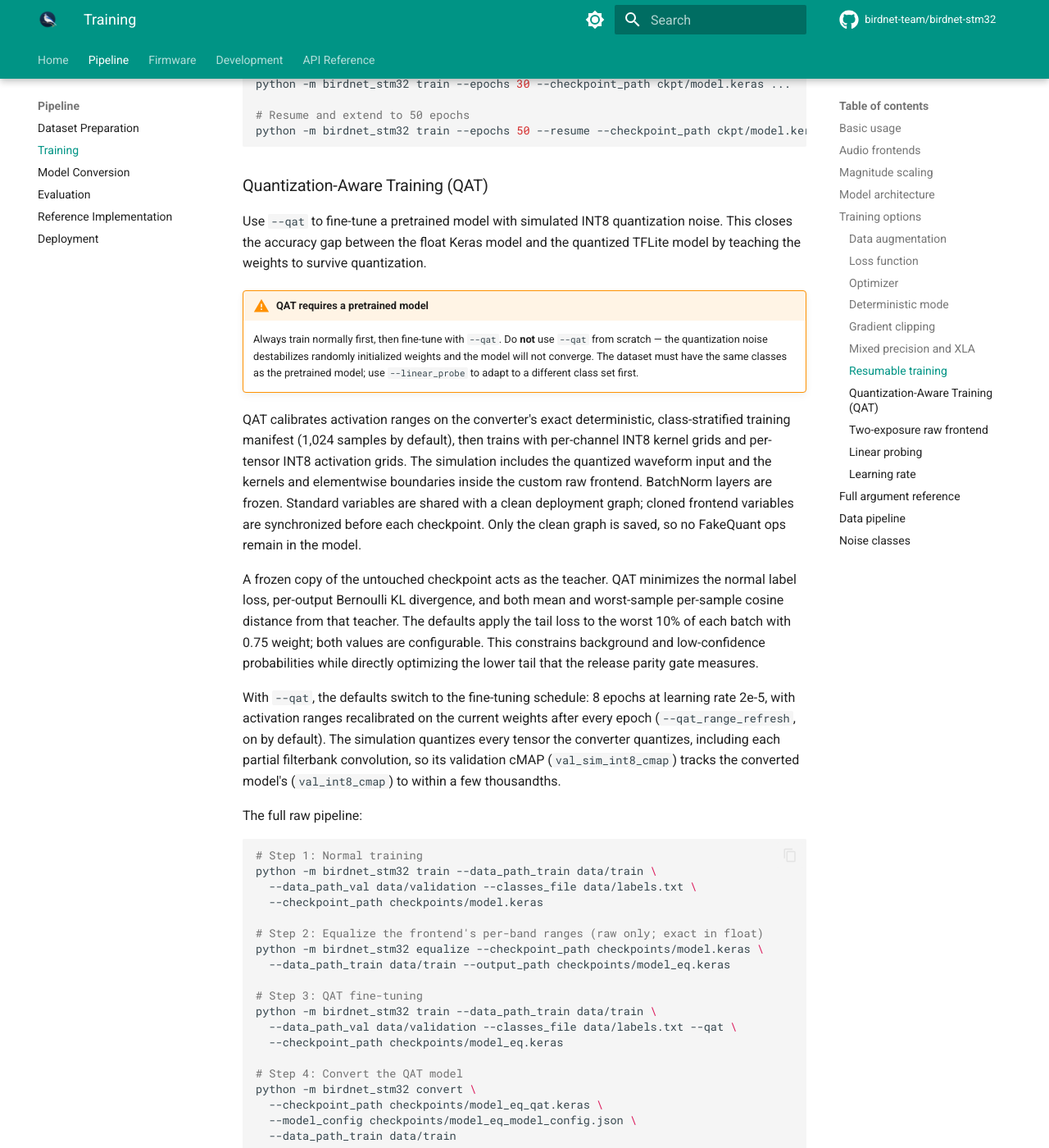
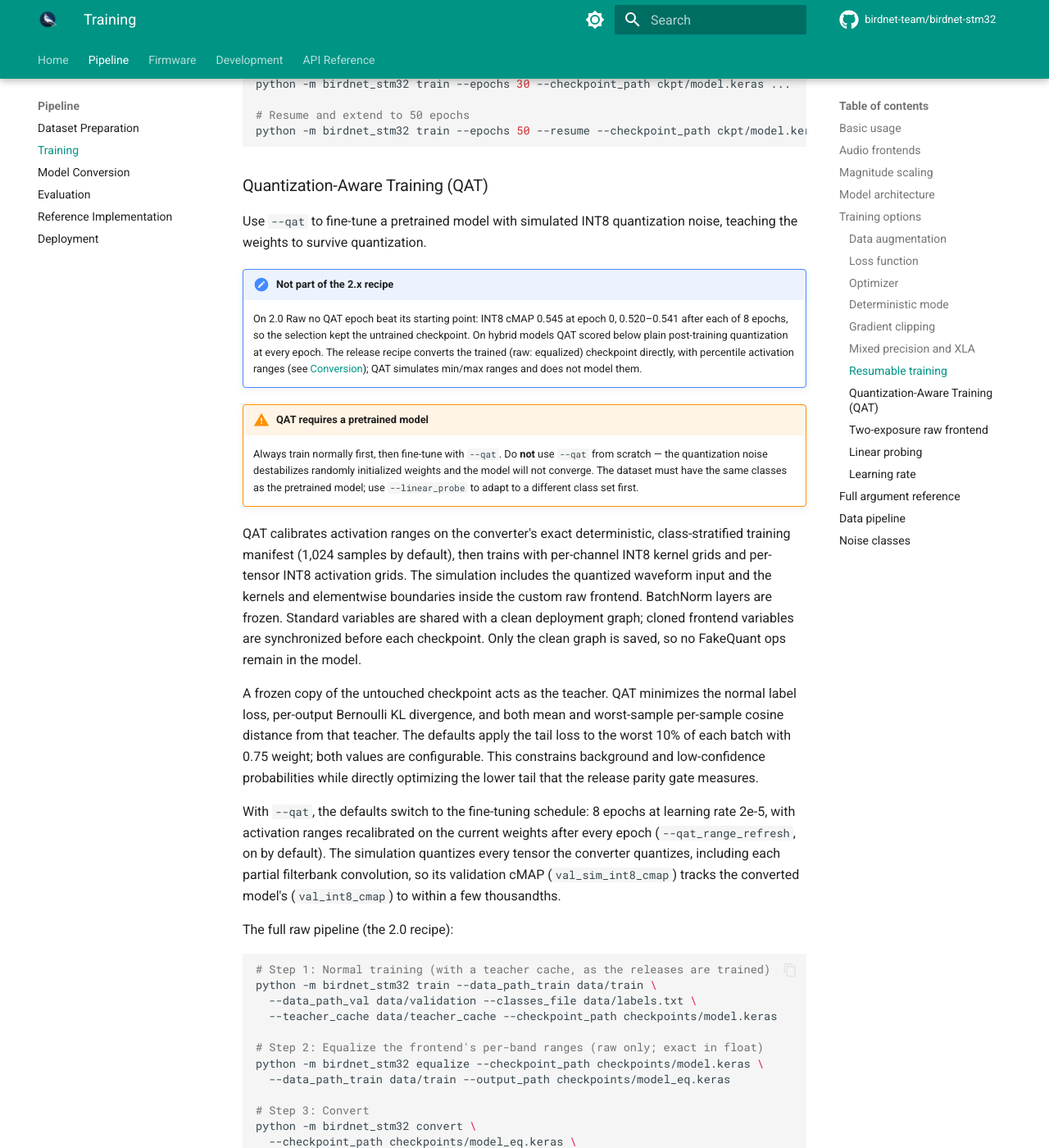
Before and after one commit to birdnet-team/birdnet-stm32, an MkDocs documentation site: the page built from docs/training.md, in a window 1280 px wide and 1400 px high, scrolled down 4999 px. Shown: the whole window at 82% size. Built offline with MkDocs 1.6.1 and Material for MkDocs 9.7.7, drawn with Linux system fonts in a browser that asks for light colours; comment, search, counter and statistics services are not loaded; some of the changed text lies outside the part shown.

Commit message:
Drop QAT from the documented recipe

````diff
--- a/docs/training.md
+++ b/docs/training.md
@@ -206,8 +206,16 @@ python -m birdnet_stm32 train --epochs 50 --resume --checkpoint_path ckpt/model.
 ### Quantization-Aware Training (QAT)
 
 Use `--qat` to fine-tune a pretrained model with simulated INT8 quantization
-noise. This closes the accuracy gap between the float Keras model and the
-quantized TFLite model by teaching the weights to survive quantization.
+noise, teaching the weights to survive quantization.
+
+!!! note "Not part of the 2.x recipe"
+    On 2.0 Raw no QAT epoch beat its starting point: INT8 cMAP 0.545 at epoch
+    0, 0.520–0.541 after each of 8 epochs, so the selection kept the untrained
+    checkpoint. On hybrid models QAT scored below plain post-training
+    quantization at every epoch. The release recipe converts the trained
+    (raw: equalized) checkpoint directly, with percentile activation ranges
+    (see [Conversion](conversion.md#activation-ranges)); QAT simulates min/max
+    ranges and does not model them.
 
 !!! warning "QAT requires a pretrained model"
     Always train normally first, then fine-tune with `--qat`. Do **not** use
@@ -239,39 +247,33 @@ quantizes every tensor the converter quantizes, including each partial
 filterbank convolution, so its validation cMAP (`val_sim_int8_cmap`) tracks
 the converted model's (`val_int8_cmap`) to within a few thousandths.
 
-The full raw pipeline:
+The full raw pipeline (the 2.0 recipe):
 
 ```bash
-# Step 1: Normal training
+# Step 1: Normal training (with a teacher cache, as the releases are trained)
 python -m birdnet_stm32 train --data_path_train data/train \
   --data_path_val data/validation --classes_file data/labels.txt \
-  --checkpoint_path checkpoints/model.keras
+  --teacher_cache data/teacher_cache --checkpoint_path checkpoints/model.keras
 
 # Step 2: Equalize the frontend's per-band ranges (raw only; exact in float)
 python -m birdnet_stm32 equalize --checkpoint_path checkpoints/model.keras \
   --data_path_train data/train --output_path checkpoints/model_eq.keras
 
-# Step 3: QAT fine-tuning
-python -m birdnet_stm32 train --data_path_train data/train \
-  --data_path_val data/validation --classes_file data/labels.txt --qat \
-  --checkpoint_path checkpoints/model_eq.keras
-
-# Step 4: Convert the QAT model
+# Step 3: Convert
 python -m birdnet_stm32 convert \
-  --checkpoint_path checkpoints/model_eq_qat.keras \
+  --checkpoint_path checkpoints/model_eq.keras \
   --model_config checkpoints/model_eq_model_config.json \
   --data_path_train data/train
 ```
 
-The QAT model is saved as `{name}_qat.keras` alongside the original.
+A QAT run is saved as `{name}_qat.keras` alongside the original.
 `equalize` rescales each band of the raw filterbank and PWL so that every band
 gets the same share of the tensors' INT8 grids, and refuses to save if the
 float output changes. See [INT8 quality](dev/int8-parity-plan.md) for the
 measurements.
 
-For `hybrid` and `librosa` with `--input_compression`, skip QAT: it scored
-below plain post-training quantization at every epoch. Convert the trained
-checkpoint directly.
+For `hybrid` and `librosa`, skip step 2 and convert the trained checkpoint
+directly.
 
 ### Two-exposure raw frontend
 
````
Also changed, not shown: README.md (+1 -1 lines), docs/index.md (+1 -1 lines).
